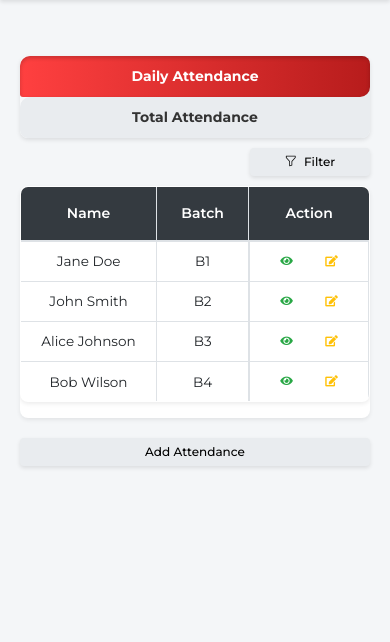
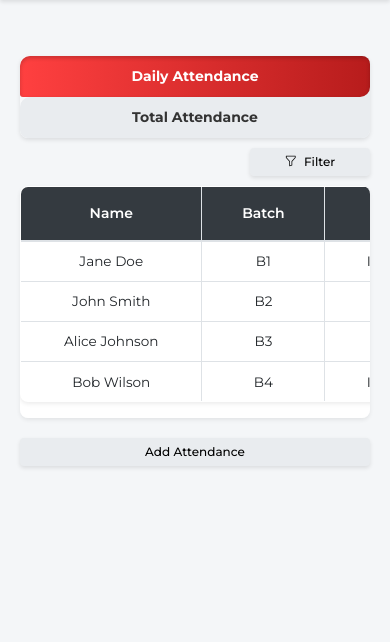
Before and after one commit to kalkutenikita2001/Timers_Last, a CodeIgniter app: page /timersacademy/admin/Attendance in a window 390 px wide. Shown: the part 60-702 px from the top of the page. Run offline with CodeIgniter, Linux system fonts and the light colour scheme; some libraries are stand-ins or nearby versions.

Commit message:
Added New changes

```diff
--- a/application/views/admin/Admission.php
+++ b/application/views/admin/Admission.php
@@ -328,7 +328,6 @@
       }
       .modal-content {
         padding: 0.8rem;
-        margin-top: 30px;
       }
       .form-row {
         flex-direction: column;
@@ -343,7 +342,6 @@
       }
       .add-btn-container {
         justify-content: center;
-        flex-direction: column;
         gap: 0.5rem;
       }
       .btn-custom {
--- a/application/views/admin/Attendance.php
+++ b/application/views/admin/Attendance.php
@@ -344,11 +344,7 @@
             }
             .table {
                 font-size: 0.7rem;
-                min-width: 100%;
-            }
-            .table th:nth-child(3), .table td:nth-child(3),
-            .table th:nth-child(4), .table td:nth-child(4) {
-                display: none;
+                min-width: 800px; /* Force horizontal scroll */
             }
             .action-btn {
                 font-size: 0.7rem;
@@ -413,9 +409,7 @@
             }
             .table {
                 font-size: 0.8rem;
-            }
-            .table th:nth-child(4), .table td:nth-child(4) {
-                display: none;
+                min-width: 700px; /* Force horizontal scroll if needed */
             }
             .action-btn {
                 font-size: 0.8rem;
@@ -654,24 +648,24 @@
                     <div class="form-row">
                         <div class="form-group">
                             <label for="name">Name <span class="text-danger">*</span>:</label>
-                            <input type="text" id="name" name="name" class="form-control" required>
+                            <input type="text" id="name" name="name" class="form-control" placeholder="Enter Name" required>
                             <div class="invalid-feedback">Name is required</div>
                         </div>
                         <div class="form-group">
                             <label for="batch">Batch <span class="text-danger">*</span>:</label>
-                            <input type="text" id="batch" name="batch" class="form-control" required>
+                            <input type="text" id="batch" name="batch" class="form-control" placeholder="Enter Batch" required>
                             <div class="invalid-feedback">Batch is required</div>
                         </div>
                     </div>
                     <div class="form-row">
                         <div class="form-group">
                             <label for="level">Level <span class="text-danger">*</span>:</label>
-                            <input type="text" id="level" name="level" class="form-control" required>
+                            <input type="text" id="level" name="level" class="form-control" placeholder="Enter Level" required>
                             <div class="invalid-feedback">Level is required</div>
                         </div>
                         <div class="form-group">
                             <label for="category">Category <span class="text-danger">*</span>:</label>
-                            <input type="text" id="category" name="category" class="form-control" required>
+                            <input type="text" id="category" name="category" class="form-control" placeholder="Enter Category" required>
                             <div class="invalid-feedback">Category is required</div>
                         </div>
                     </div>
@@ -692,21 +686,21 @@
                     <div class="form-row">
                         <div class="form-group">
                             <label for="filterName">Name:</label>
-                            <input type="text" id="filterName" name="filterName" class="form-control">
+                            <input type="text" id="filterName" name="filterName" class="form-control" placeholder="Enter Name to Filter">
                         </div>
                         <div class="form-group">
                             <label for="filterBatch">Batch:</label>
-                            <input type="text" id="filterBatch" name="filterBatch" class="form-control">
+                            <input type="text" id="filterBatch" name="filterBatch" class="form-control" placeholder="Enter Batch to Filter">
                         </div>
                     </div>
                     <div class="form-row" id="dailyFilterFields">
                         <div class="form-group">
                             <label for="filterLevel">Level:</label>
-                            <input type="text" id="filterLevel" name="filterLevel" class="form-control">
+                            <input type="text" id="filterLevel" name="filterLevel" class="form-control" placeholder="Enter Level to Filter">
                         </div>
                         <div class="form-group">
                             <label for="filterCategory">Category:</label>
-                            <input type="text" id="filterCategory" name="filterCategory" class="form-control">
+                            <input type="text" id="filterCategory" name="filterCategory" class="form-control" placeholder="Enter Category to Filter">
                         </div>
                     </div>
                     <button type="submit" class="apply-filter-btn">Apply Filter</button>
```
